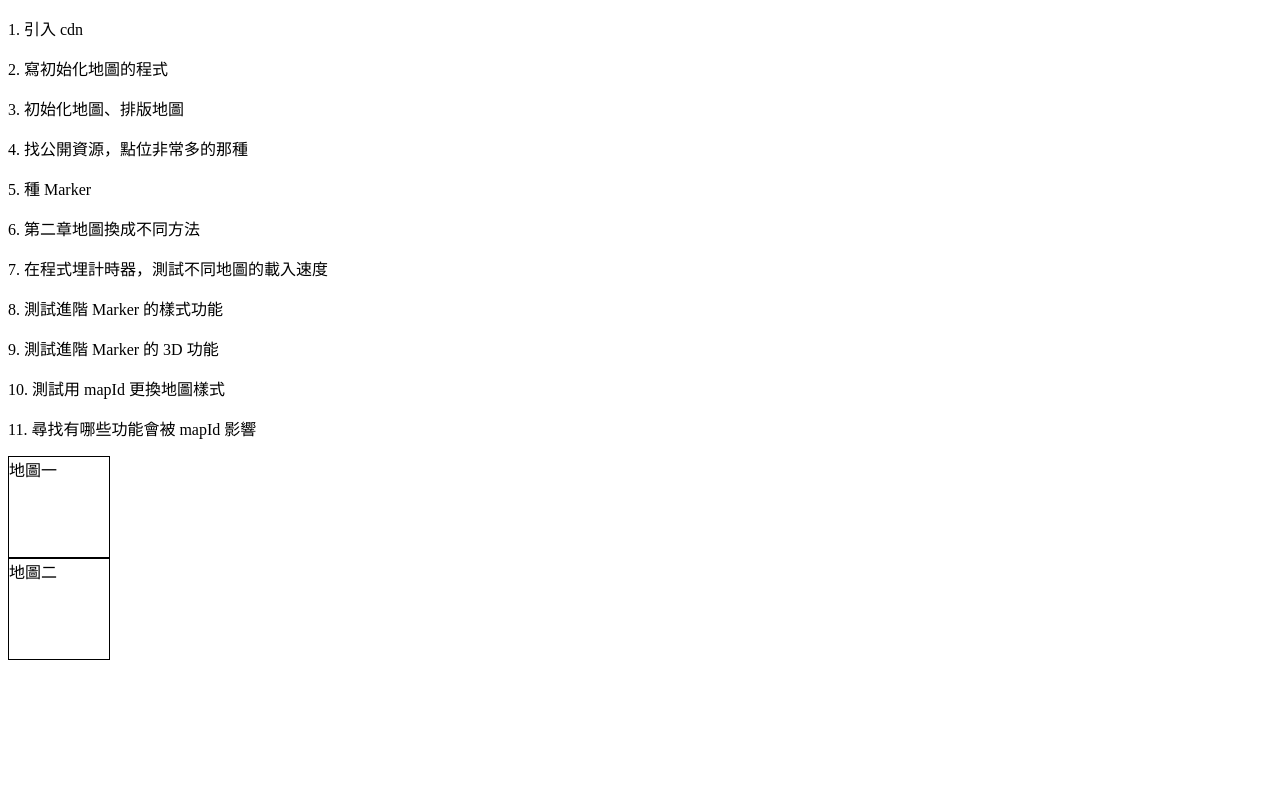
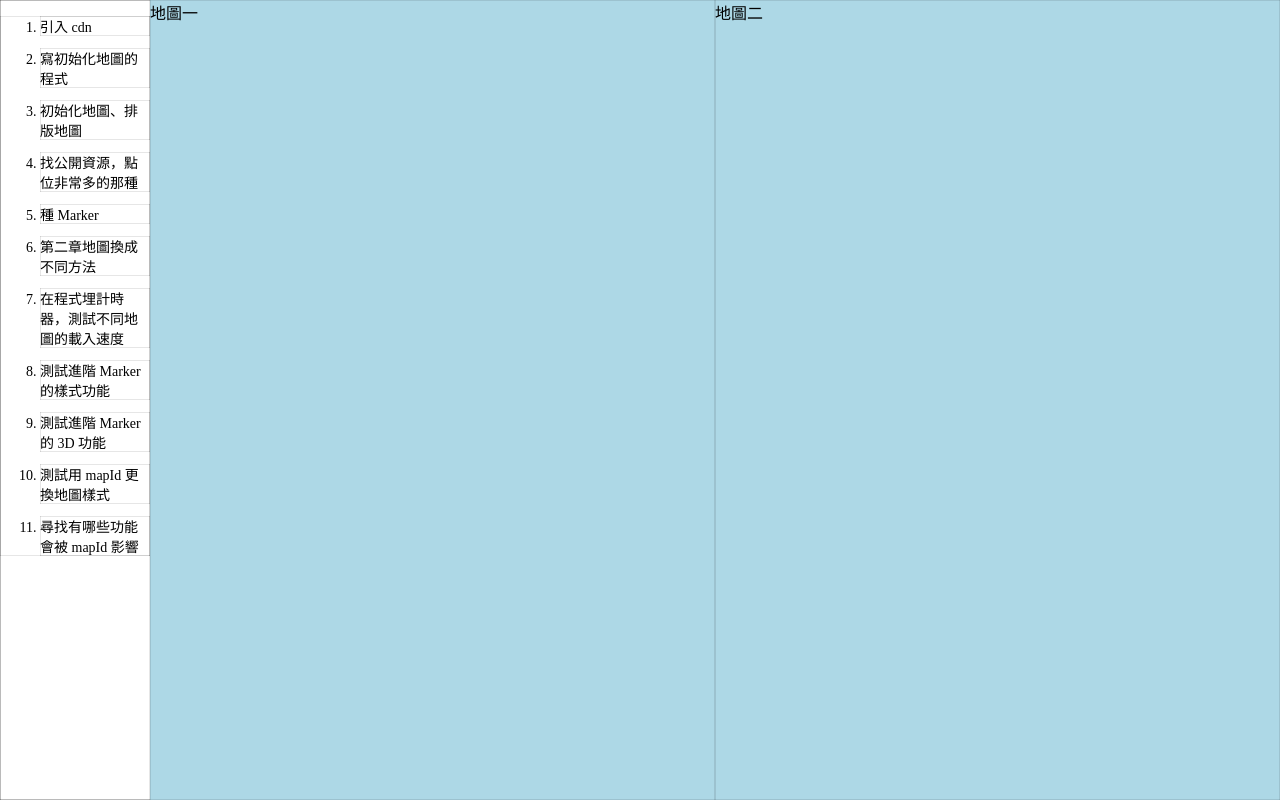
Before and after one commit to CharlieWuuu/AdvancedMarker, a plain HTML site: page index.html in a window 1280 px wide. Drawn offline with Linux system fonts and the light colour scheme.

Commit message:
[add] 網頁初步排版

```diff
--- a/index.html
+++ b/index.html
@@ -5,19 +5,56 @@
         <meta name="viewport" content="width=device-width, initial-scale=1.0" />
         <title>Advanced Marker 測試網頁</title>
     </head>
+    <style lang="scss">
+        * {
+            box-shadow: inset 0 0 1px black;
+        }
+        body {
+            padding: 0;
+            margin: 0;
+            display: flex;
+            width: 100%;
+            height: 100vh;
+            nav {
+                max-width: 150px;
+                ol {
+                    li {
+                        margin-top: 12px;
+                        /* text-wrap: nowrap; */
+                        font-size: 14px;
+                    }
+                }
+            }
+            main {
+                width: 100%;
+                display: flex;
+                .GoogleMap {
+                    width: 100%;
+                    height: 100%;
+                    background-color: lightblue;
+                }
+            }
+        }
+    </style>
     <body>
-        <p>1. 引入 cdn</p>
-        <p>2. 寫初始化地圖的程式</p>
-        <p>3. 初始化地圖、排版地圖</p>
-        <p>4. 找公開資源，點位非常多的那種</p>
-        <p>5. 種 Marker</p>
-        <p>6. 第二章地圖換成不同方法</p>
-        <p>7. 在程式埋計時器，測試不同地圖的載入速度</p>
-        <p>8. 測試進階 Marker 的樣式功能</p>
-        <p>9. 測試進階 Marker 的 3D 功能</p>
-        <p>10. 測試用 mapId 更換地圖樣式</p>
-        <p>11. 尋找有哪些功能會被 mapId 影響</p>
-        <div id="map1" style="width: 100px; height: 100px; border: 1px solid black">地圖一</div>
-        <div id="map2" style="width: 100px; height: 100px; border: 1px solid black">地圖二</div>
+        <nav>
+            <ol>
+                <li>引入 cdn</li>
+                <li>寫初始化地圖的程式</li>
+                <li>初始化地圖、排版地圖</li>
+                <li>找公開資源，點位非常多的那種</li>
+                <li>種 Marker</li>
+                <li>第二章地圖換成不同方法</li>
+                <li>在程式埋計時器，測試不同地圖的載入速度</li>
+                <li>測試進階 Marker 的樣式功能</li>
+                <li>測試進階 Marker 的 3D 功能</li>
+                <li>測試用 mapId 更換地圖樣式</li>
+                <li>尋找有哪些功能會被 mapId 影響</li>
+            </ol>
+        </nav>
+        <main>
+            <div class="GoogleMap" id="map1">地圖一</div>
+            <div class="GoogleMap" id="map2">地圖二</div>
+        </main>
     </body>
 </html>
```
